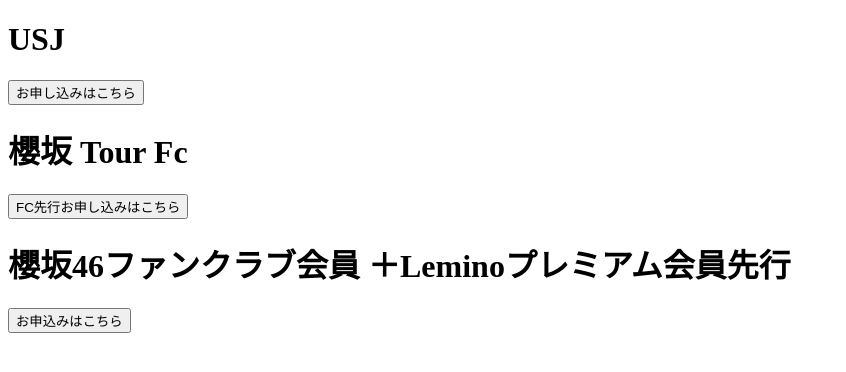
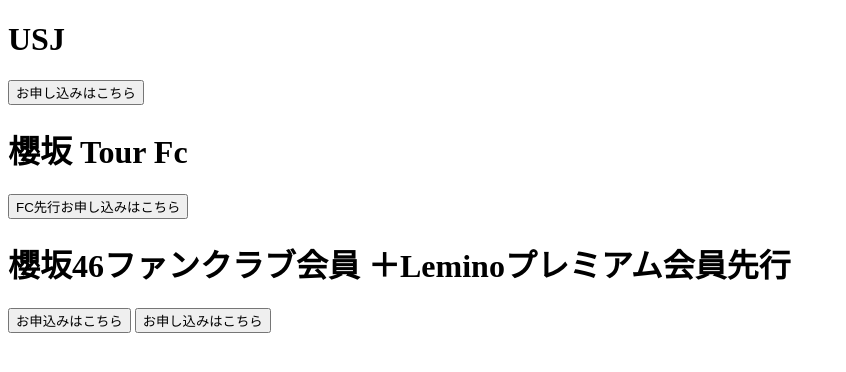
Before and after one commit to chunlau111191/lawson_link_web, a website: page index.html in a window 1280 px wide. Shown: the whole page, without its empty margins (0-846 px from the left). Drawn offline with Linux system fonts and the light colour scheme.

Commit message:
Update index.html

```diff
--- a/index.html
+++ b/index.html
@@ -26,6 +26,7 @@
                 <form action="https://l-tike.com/st1/iehxj606kb3cj59w3dsg" method="POST">
                 <input type="submit" value="お申込みはこちら">
                 <input type="hidden" name="CERK" value="0e79dd7f099501c24fe1eb231bdd8c9b">
+                   <input type="submit" value="お申し込みはこちら" />
                 </form>
 
   </body>
```
